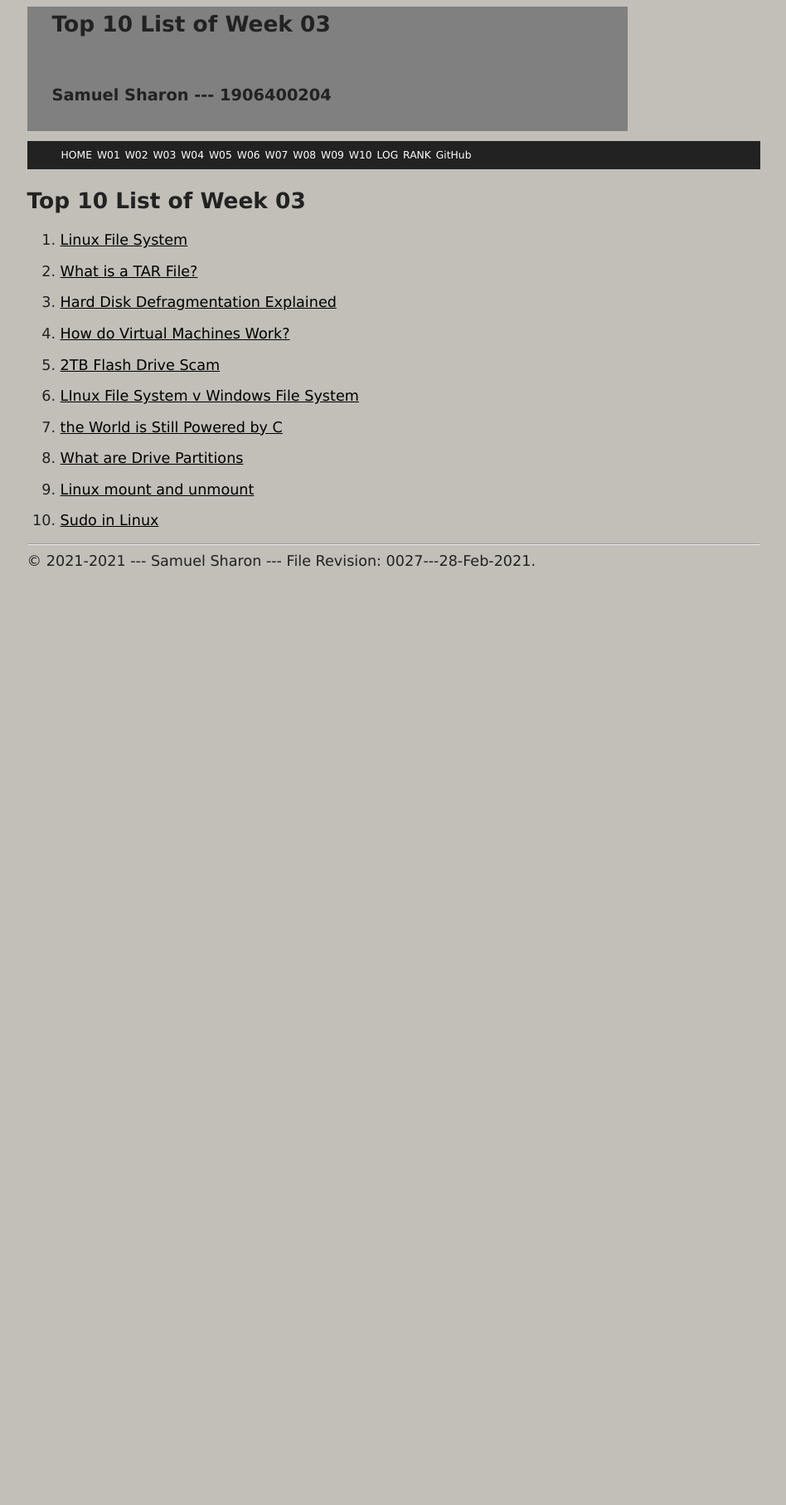
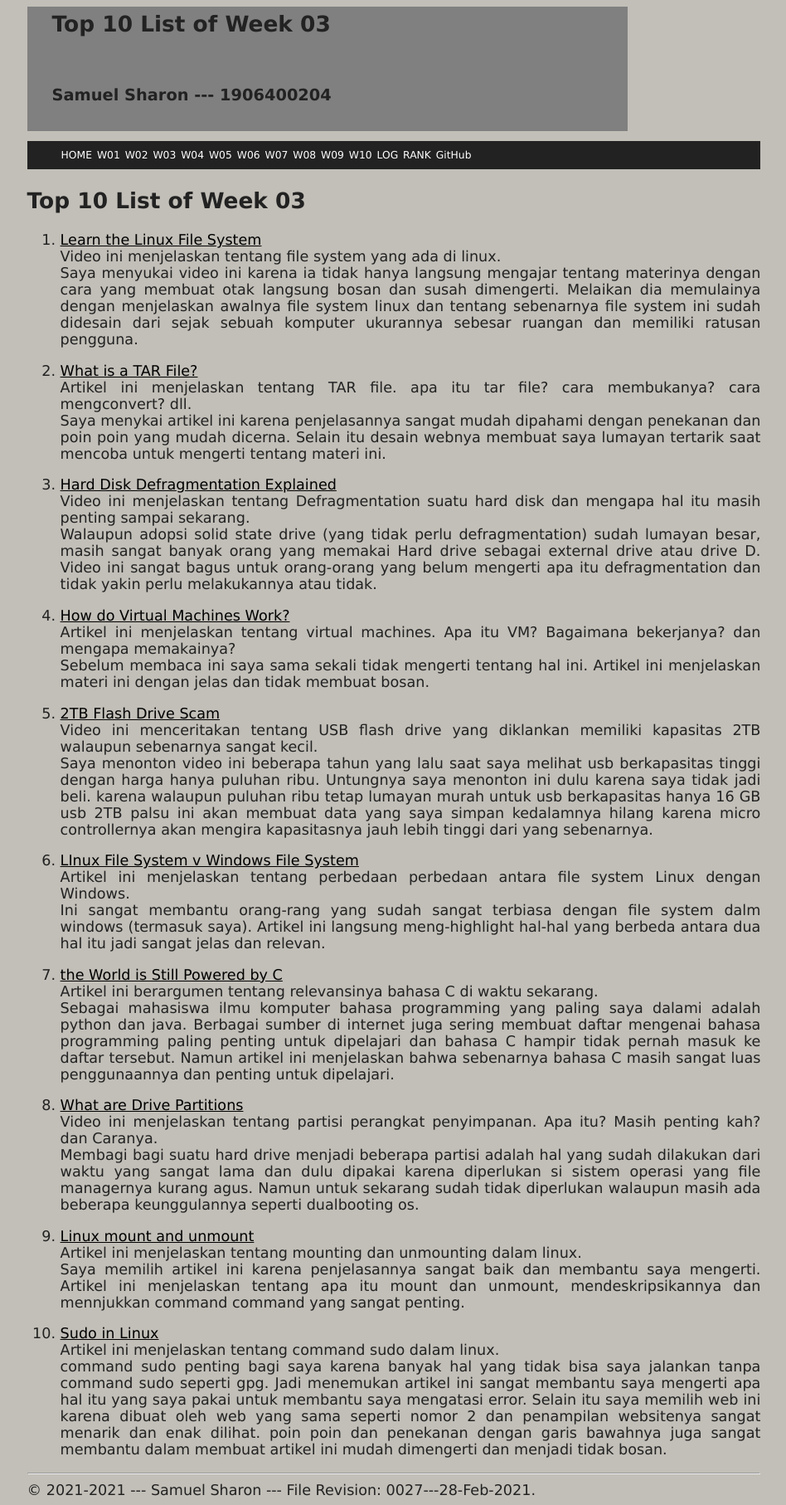
Before and after one commit to Hans-sss/os211, a Jekyll site: the page built from w03.md, in a window 1280 px wide. Shown: the whole page at 83% size, without its empty margins (165-1113 px from the left). Built offline with Jekyll 4.4.1, drawn with Linux system fonts in a browser that asks for light colours; our own code applies the rules of GitHub Pages for plain Markdown files; before the commit the page ends 900 px from its top, so only the background shows below that.

Commit message:
OS211 Hans-sss top 10

```diff
--- a/w03.md
+++ b/w03.md
@@ -5,31 +5,50 @@ permalink: /W03/
 
 # Top 10 List of Week 03
 
-1. [Linux File System](https://www.youtube.com/watch?v=HbgzrKJvDRw&ab_channel=DorianDotSlash)<br>
-
+1. [Learn the Linux File System](https://www.youtube.com/watch?v=HIXzJ3Rz9po&ab_channel=JoeCollins)<br>
+Video ini menjelaskan tentang file system yang ada di linux. <br>
+Saya menyukai video ini karena ia tidak hanya langsung mengajar tentang materinya dengan cara yang membuat otak langsung bosan dan susah dimengerti. Melaikan dia memulainya dengan menjelaskan awalnya file system linux dan tentang sebenarnya file system ini sudah didesain dari sejak sebuah komputer ukurannya sebesar ruangan dan memiliki ratusan pengguna.
 
 2. [What is a TAR File?](https://www.lifewire.com/tar-file-2622386)<br>
+Artikel ini menjelaskan tentang TAR file. apa itu tar file? cara membukanya? cara mengconvert? dll.<br>
+Saya menykai artikel ini karena penjelasannya sangat mudah dipahami dengan penekanan dan poin poin yang mudah dicerna. Selain itu desain webnya membuat saya lumayan tertarik saat mencoba untuk mengerti tentang materi ini.
 
 
 3. [Hard Disk Defragmentation Explained](https://www.youtube.com/watch?v=XSvOfu2PfXk&ab_channel=Techquickie)<br>
+Video ini menjelaskan tentang Defragmentation suatu hard disk dan mengapa hal itu masih penting sampai sekarang.<br>
+Walaupun adopsi solid state drive (yang tidak perlu defragmentation) sudah lumayan besar, masih sangat banyak orang yang memakai Hard drive sebagai external drive atau drive D. Video ini sangat bagus untuk orang-orang yang belum mengerti apa itu defragmentation dan tidak yakin perlu melakukannya atau tidak.
 
 
 4. [How do Virtual Machines Work?](https://www.redhat.com/en/topics/virtualization/what-is-a-virtual-machine)<br>
+Artikel ini menjelaskan tentang virtual machines. Apa itu VM? Bagaimana bekerjanya? dan mengapa memakainya?<br>
+Sebelum membaca ini saya sama sekali tidak mengerti tentang hal ini. Artikel ini menjelaskan materi ini dengan jelas dan tidak membuat bosan.
 
 
 5. [2TB Flash Drive Scam](https://www.youtube.com/watch?v=Kix3JKn08OU&ab_channel=GamersNexus)<br>
+Video ini menceritakan tentang USB flash drive yang diklankan memiliki kapasitas 2TB walaupun sebenarnya sangat kecil.<br>
+Saya menonton video ini beberapa tahun yang lalu saat saya melihat usb berkapasitas tinggi dengan harga hanya puluhan ribu. Untungnya saya menonton ini dulu karena saya tidak jadi beli. karena walaupun puluhan ribu tetap lumayan murah untuk usb berkapasitas hanya 16 GB usb 2TB palsu ini akan membuat data yang saya simpan kedalamnya hilang karena micro controllernya akan mengira kapasitasnya jauh lebih tinggi dari yang sebenarnya.
 
 
 6. [LInux File System v Windows File System](https://www.howtogeek.com/137096/6-ways-the-linux-file-system-is-different-from-the-windows-file-system/)<br>
+Artikel ini menjelaskan tentang perbedaan perbedaan antara file system Linux dengan Windows.<br>
+Ini sangat membantu orang-rang yang sudah sangat terbiasa dengan file system dalm windows (termasuk saya). Artikel ini langsung meng-highlight hal-hal yang berbeda antara dua hal itu jadi sangat jelas dan relevan.
 
 
 7. [the World is Still Powered by C](https://www.toptal.com/c/after-all-these-years-the-world-is-still-powered-by-c-programming)<br>
+Artikel ini berargumen tentang relevansinya bahasa C di waktu sekarang.<br>
+Sebagai mahasiswa ilmu komputer bahasa programming yang paling saya dalami adalah python dan java. Berbagai sumber di internet juga sering membuat daftar mengenai bahasa programming paling penting untuk dipelajari dan bahasa C hampir tidak pernah masuk ke daftar tersebut. Namun artikel ini menjelaskan bahwa sebenarnya bahasa C masih sangat luas penggunaannya dan penting untuk dipelajari.
 
 
 8. [What are Drive Partitions](https://www.youtube.com/watch?v=AeUM4kR67XQ&ab_channel=Techquickie)<br>
+Video ini menjelaskan tentang partisi perangkat penyimpanan. Apa itu? Masih penting kah? dan Caranya.<br>
+Membagi bagi suatu hard drive menjadi beberapa partisi adalah hal yang sudah dilakukan dari waktu yang sangat lama dan dulu dipakai karena diperlukan si sistem operasi yang file managernya kurang agus. Namun untuk sekarang sudah tidak diperlukan walaupun masih ada beberapa keunggulannya seperti dualbooting os.
 
 
 9. [Linux mount and unmount](https://www.computerhope.com/unix/umount.htm#:~:text=The%20mount%20command%20mounts%20a,operations%2C%20and%20safely%20detaching%20it.)<br>
+Artikel ini menjelaskan tentang mounting dan unmounting dalam linux.<br>
+Saya memilih artikel ini karena penjelasannya sangat baik dan membantu saya mengerti. Artikel ini menjelaskan tentang apa itu mount dan unmount, mendeskripsikannya dan mennjukkan command command yang sangat penting.
 
 
 10. [Sudo in Linux](https://www.lifewire.com/what-is-sudo-2197466)<br>
+Artikel ini menjelaskan tentang command sudo dalam linux.<br>
+command sudo penting bagi saya karena banyak hal yang tidak bisa saya jalankan tanpa command sudo seperti gpg. Jadi menemukan artikel ini sangat membantu saya mengerti apa hal itu yang saya pakai untuk membantu saya mengatasi error. Selain itu saya memilih web ini karena dibuat oleh web yang sama seperti nomor 2 dan penampilan websitenya sangat menarik dan enak dilihat. poin poin dan penekanan dengan garis bawahnya juga sangat membantu dalam membuat artikel ini mudah dimengerti dan menjadi tidak bosan.
```
